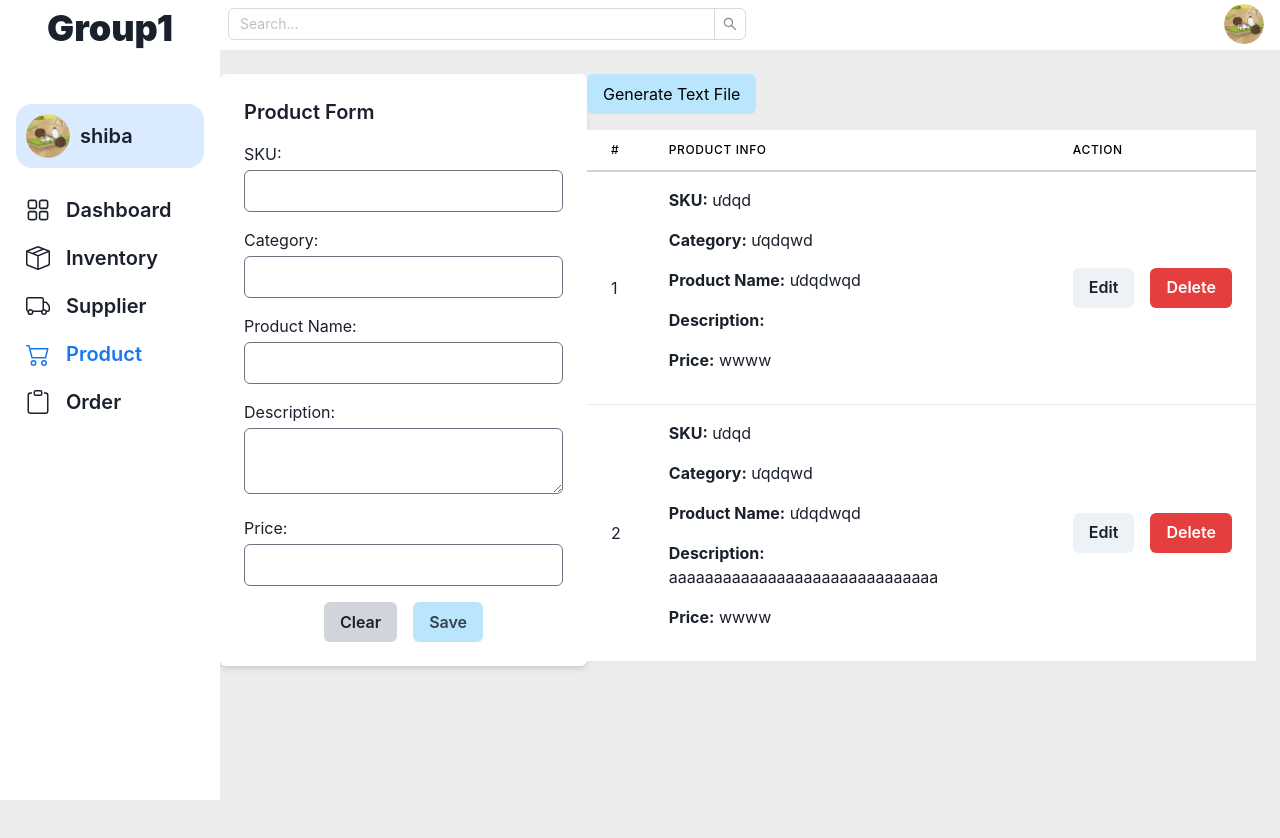
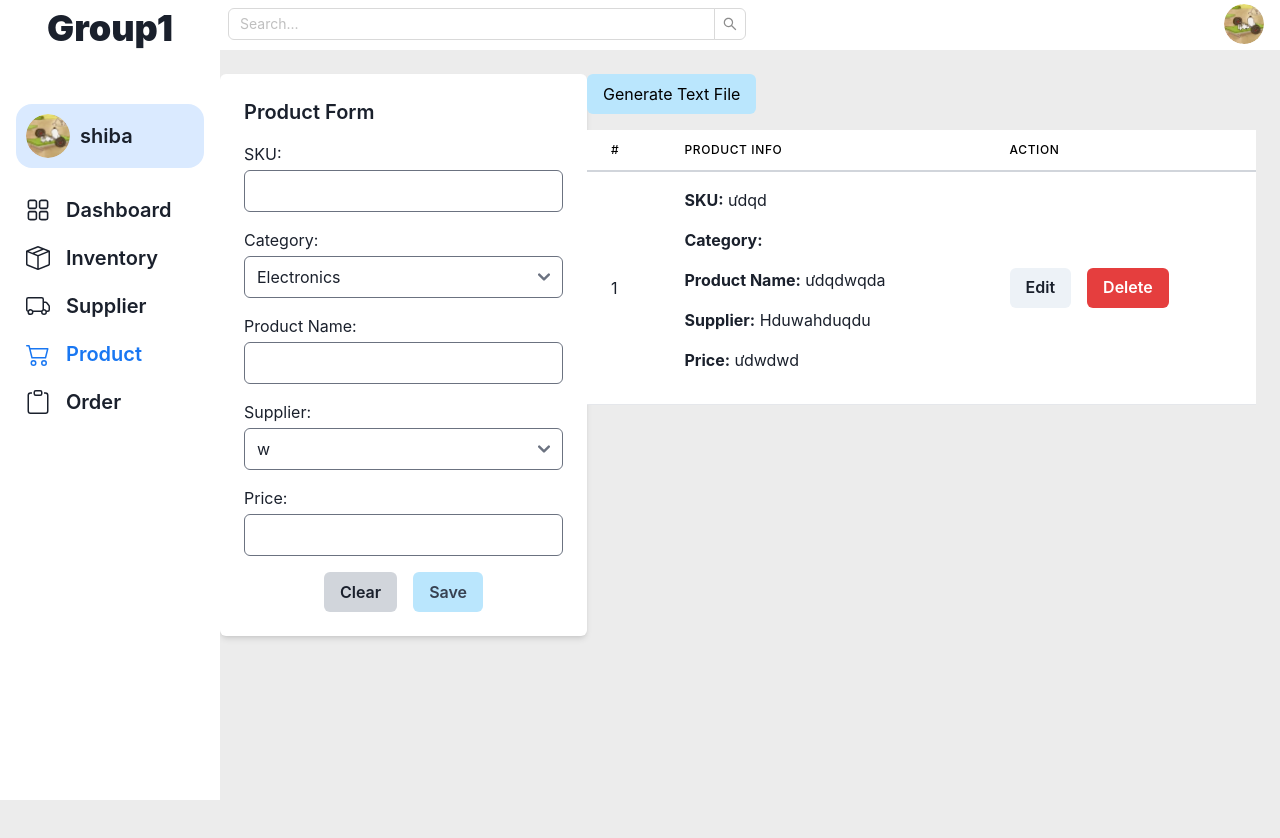
Before and after one commit to thuhoangle/Front-end-Inventory-Mana-System, a React (Vite) app: page /product in a window 1280 px wide. Shown: the top 838 px of the page. Built offline with nearby package versions, Linux system fonts and the light colour scheme; data requests are answered from the project's data file; what tailwindcss-radix would draw is missing.

Commit message:
fix product table

```diff
--- a/db.json
+++ b/db.json
@@ -7,42 +7,59 @@
       "address": "Ho Chi Minh City"
     },
     {
-      "id": "32ad",
-      "supplierName": "Hello",
+      "id": "73a0",
+      "supplierName": "Hduwahduqdu",
       "contact": "fweffwf",
       "address": "Ho Chi Minh City"
     },
     {
-      "id": "9ca7",
-      "supplierName": "w ",
-      "contact": "fweffwf",
-      "address": "Ho Chi Minh City"
-    },
-    {
-      "id": "0e86",
-      "supplierName": "w ",
-      "contact": "fweffwf",
+      "id": "2011",
+      "supplierName": "Jerry",
+      "contact": "It;s",
       "address": "Ho Chi Minh City"
     }
   ],
   "productData": [
     {
-      "id": "bee8",
+      "id": "5885",
       "sku": "ưdqd",
-      "category": "ưqdqwd",
-      "address": "",
-      "productName": "ưdqdwqd",
-      "description": "",
-      "price": "wwww"
+      "category": "",
+      "productName": "ưdqdwqda",
+      "supplierName": "Hduwahduqdu",
+      "price": "ưdwdwd",
+      "supplier": "Hduwahduqdu"
+    }
+  ],
+  "categories": [
+    {
+      "id": "1",
+      "name": "Electronics",
+      "description": "Electronic devices and accessories"
     },
     {
-      "id": "0a04",
-      "sku": "ưdqd",
-      "category": "ưqdqwd",
-      "address": "",
-      "productName": "ưdqdwqd",
-      "description": "aaaaaaaaaaaaaaaaaaaaaaaaaaaaaa",
-      "price": "wwww"
+      "id": "2",
+      "name": "Clothing",
+      "description": "Apparel and fashion accessories"
+    },
+    {
+      "id": "3",
+      "name": "Books",
+      "description": "Printed and digital books"
+    },
+    {
+      "id": "4",
+      "name": "Home & Kitchen",
+      "description": "Household items and kitchenware"
+    },
+    {
+      "id": "5",
+      "name": "Toys & Games",
+      "description": "Children's toys and games"
+    },
+    {
+      "id": "6",
+      "name": "Sports & Outdoors",
+      "description": "Sporting goods and outdoor equipment"
     }
   ]
 }
--- a/src/components/ProductForm.jsx
+++ b/src/components/ProductForm.jsx
@@ -1,17 +1,41 @@
-import React, { useState } from 'react';
-import axios from 'axios';
+import React, { useState, useEffect } from "react";
+import axios from "axios";
 
-// eslint-disable-next-line react/prop-types
 const ProductForm = () => {
+  const [formProduct, setFormProduct] = useState({
+    sku: "",
+    category: "",
+    productName: "",
+    supplierName: "",
+    price: "",
+  });
+  const [categories, setCategories] = useState([]);
+  const [supplierName, setSupplierName] = useState([]);
 
-    const [formProduct, setFormProduct] = useState({
-        sku: '',
-        category: '',
-        address: '',
-        productName: '',
-        description: '',
-        price: '',
-    });
+  useEffect(() => {
+    const fetchCategories = async () => {
+      try {
+        const res = await axios.get("http://localhost:3000/categories");
+        setCategories(res.data);
+        console.table(res.data);
+      } catch (error) {
+        console.error("Error fetching categories:", error);
+      }
+    };
+
+    const fetchSuppliersName = async () => {
+      try {
+        const res = await axios.get("http://localhost:3000/supplierData");
+        setSupplierName(res.data);
+        console.table(res.data);
+      } catch (error) {
+        console.error("Error fetching categories:", error);
+      }
+    };
+
+    fetchSuppliersName();
+    fetchCategories(); // Call fetchCategories function here
+  }, []);
 
   const handleInputChange = (e) => {
     setFormProduct({ ...formProduct, [e.target.name]: e.target.value });
@@ -19,96 +43,109 @@ const ProductForm = () => {
 
   const handleSave = async (e) => {
     e.preventDefault();
-
     try {
       // Make POST request to JSON server
-            await axios.post('http://localhost:3000/productData', formProduct);
+      await axios.post("http://localhost:3000/productData", formProduct);
 
       // Clear form fields after successful save
       setFormProduct({
-                sku: '',
-                category: '',
-                address: '',
-                productName: '',
-                description: '',
-                price: '',
+        sku: "",
+        category: "",
+        productName: "",
+        supplierName: "",
+        price: "",
       });
-
-            // Trigger update of supplier data in SupplierTable
-
-
     } catch (error) {
-            console.error('Error saving supplier data:', error);
-            alert('Error saving supplier data. Please try again.');
+      console.error("Error saving product data:", error);
+      alert("Error saving product data. Please try again.");
     }
   };
 
   const handleCancel = () => {
     setFormProduct({
-            sku: '',
-            category: '',
-            address: '',
-            productName: '',
-            description: '',
-            price: '',
+      sku: "",
+      category: "",
+      productName: "",
+      supplierName: "",
+      price: "",
     });
   };
-
 
   return (
     <div className="flex justify-center">
       <div className="bg-white p-6 shadow-md rounded-md">
         <h2 className="text-xl font-semibold mb-4">Product Form</h2>
         <div className="mb-4">
-                    <label htmlFor="sku" className="block mb-1">SKU:</label>
+          <label htmlFor="sku" className="block mb-1">
+            SKU:
+          </label>
           <input
             type="text"
             id="sku"
             className="w-full px-3 py-2 border rounded-md focus:outline-none focus:border-blue-500"
-                        name='sku'
+            name="sku"
             value={formProduct.sku}
             onChange={handleInputChange}
           />
         </div>
         <div className="mb-4">
-                    <label htmlFor="category" className="block mb-1">Category:</label>
-                    <input
-                        type="text"
+          <label htmlFor="category" className="block mb-1">
+            Category:
+          </label>
+          <select
             id="category"
             className="w-full px-3 py-2 border rounded-md focus:outline-none focus:border-blue-500"
-                        name='category'
+            name="category"
             value={formProduct.category}
             onChange={handleInputChange}
-                    />
+          >
+            {categories.map((category, index) => (
+              <option key={index} value={category.name}>
+                {category.name}
+              </option>
+            ))}
+          </select>
         </div>
         <div className="mb-4">
-                    <label htmlFor="productName" className="block mb-1">Product Name:</label>
+          <label htmlFor="productName" className="block mb-1">
+            Product Name:
+          </label>
           <input
             type="text"
             id="productName"
             className="w-full px-3 py-2 border rounded-md focus:outline-none focus:border-blue-500"
-                        name='productName'
+            name="productName"
             value={formProduct.productName}
             onChange={handleInputChange}
           />
         </div>
         <div className="mb-4">
-                    <label htmlFor="description" className="block mb-1">Description:</label>
-                    <textarea
-                        id="description"
+          <label htmlFor="category" className="block mb-1">
+            Supplier:
+          </label>
+          <select
+            id="supplierName"
             className="w-full px-3 py-2 border rounded-md focus:outline-none focus:border-blue-500"
-                        name='description'
-                        value={formProduct.description}
+            name="supplierName"
+            value={formProduct.supplierName}
             onChange={handleInputChange}
-                    ></textarea>
+          >
+            {supplierName.map((supplier, index) => (
+              <option key={index} value={supplier.supplierName}>
+                {supplier.supplierName}
+              </option>
+            ))}
+          </select>
         </div>
         <div className="mb-4">
-                    <label htmlFor="price" className="block mb-1">Price:</label>
+          <label htmlFor="price" className="block mb-1">
+            Price:
+          </label>
           <input
             type="text"
             id="price"
             className="w-full px-3 py-2 border rounded-md focus:outline-none focus:border-blue-500"
-                        name='price'
+            name="price"
             value={formProduct.price}
             onChange={handleInputChange}
           />
--- a/src/components/ProductTable.jsx
+++ b/src/components/ProductTable.jsx
@@ -15,7 +15,7 @@ const ProductTable = () => {
         console.error('Error fetching products:', error);
       }
     };
-    const intervalId = setInterval(fetchProducts, 1000);
+    const intervalId = setInterval(fetchProducts, 500);
     return () => { clearInterval(intervalId);
     }
   },[]); // Empty dependency array ensures useEffect runs only once on component mount
@@ -76,7 +76,7 @@ const ProductTable = () => {
                     <p><strong>SKU:</strong> {product.sku}</p>
                     <p><strong>Category:</strong> {product.category}</p>
                     <p><strong>Product Name:</strong> {product.productName}</p>
-                    <p><strong>Description:</strong> {product.description}</p>
+                    <p><strong>Supplier:</strong> {product.supplierName}</p>
                     <p><strong>Price:</strong> {product.price}</p>
                   </div>
                 </td>
--- a/src/components/SupplierTable.jsx
+++ b/src/components/SupplierTable.jsx
@@ -18,7 +18,7 @@ const SupplierTable = () => {
       }
     };
 
-    const intervalId = setInterval(fetchSuppliers, 2000);
+    const intervalId = setInterval(fetchSuppliers, 500);
     return () => clearInterval(intervalId);
   }, []);
 
--- a/src/pages/Inventory.jsx
+++ b/src/pages/Inventory.jsx
@@ -1,6 +1,6 @@
 import React from 'react';
 import {DataTable, Header, } from "../components/index.js";
-import { Card,  } from "antd";
+import { Card } from "antd";
 
 const Inventory = () => {
 
```
Lines whose indentation alone changed are shown as unchanged.
